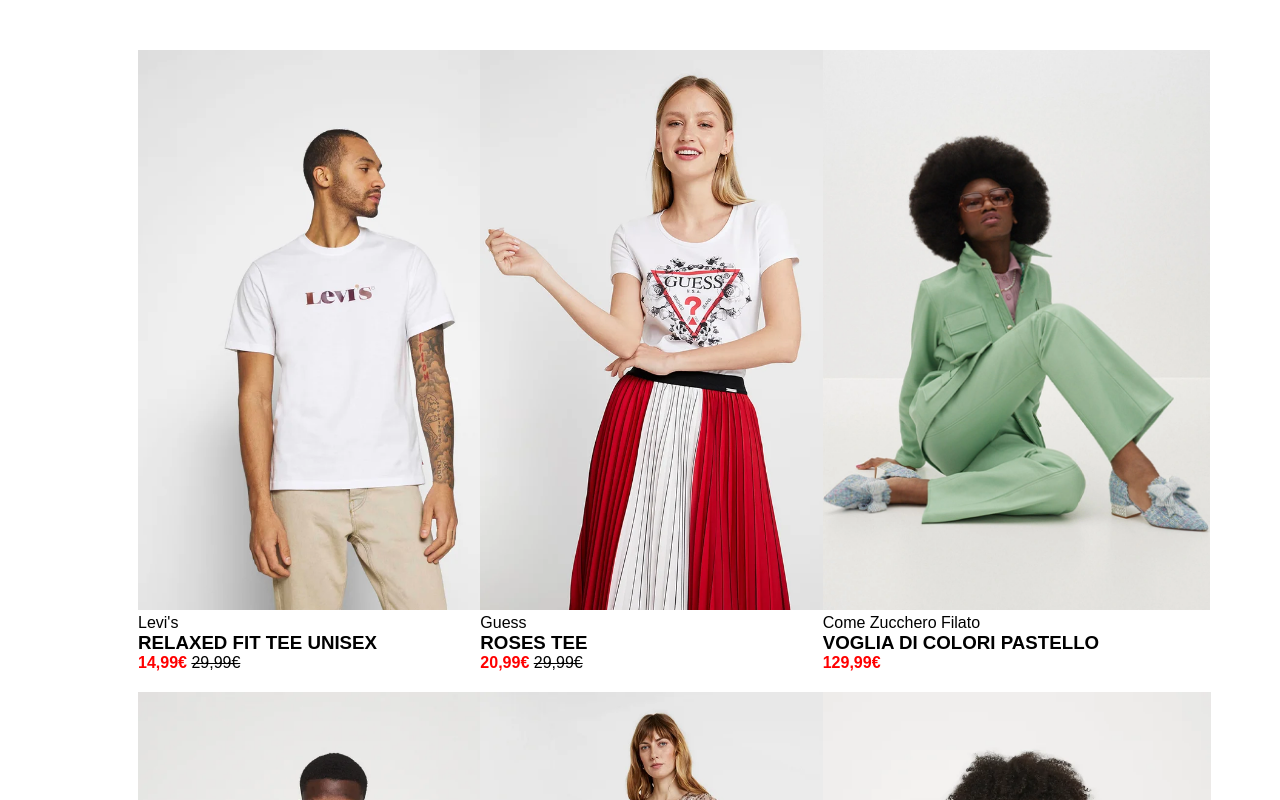
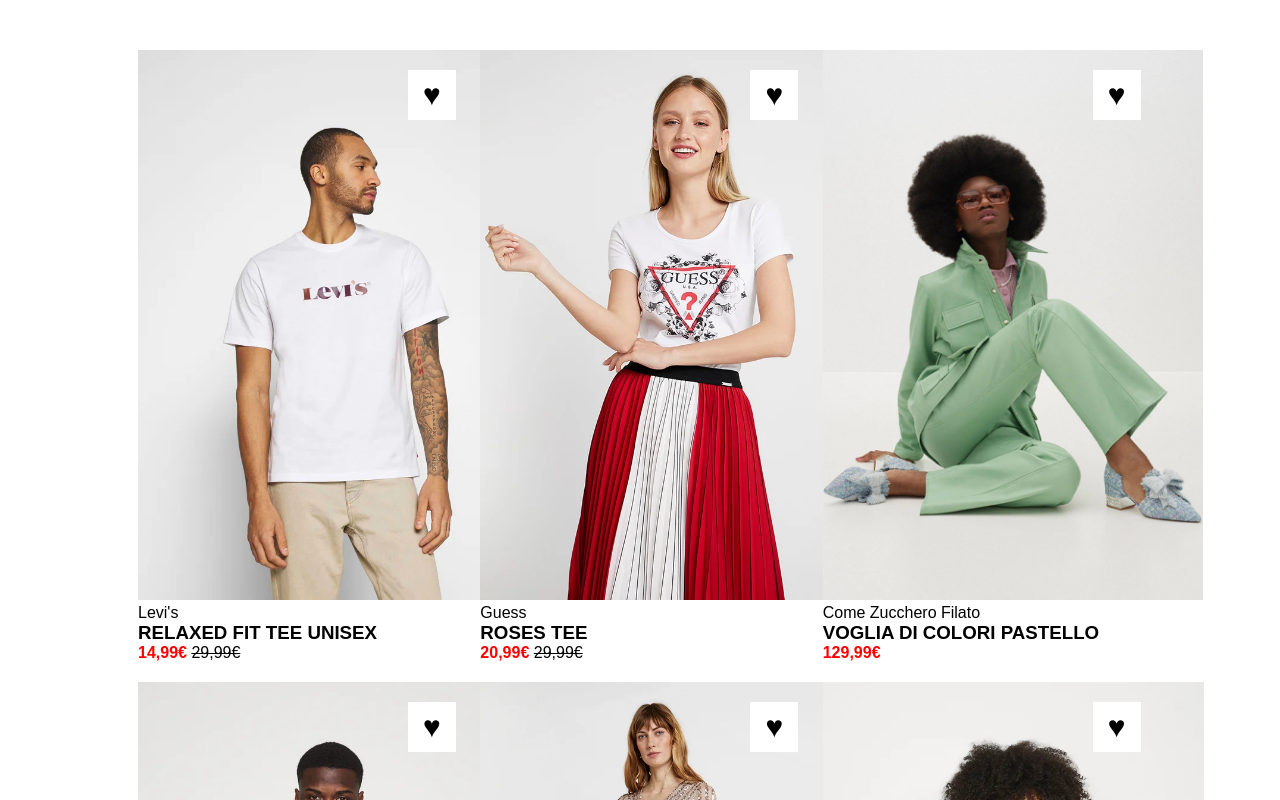
Before and after one commit to AngelaDeP/html-css-boolando, a plain HTML site: page index.html in a window 1280 px wide. Shown: the top 800 px of the page. Drawn offline with Linux system fonts and the light colour scheme.

Commit message:
Aggiunti i cuori

```diff
--- a/index.html
+++ b/index.html
@@ -15,6 +15,7 @@
             <div class="product">
                 <div class="product-image">
                     <img src="img/1.webp" alt="Relaxed Tee Unisex">
+                    <div class="wishlist">&hearts;</div>
                 </div>
 
                 <div class="product-text">
@@ -28,6 +29,7 @@
             <div class="product">
                 <div class="product-image">
                     <img src="img/2.webp" alt="Roses Tee">
+                    <div class="wishlist">&hearts;</div>
                 </div>
 
                 <div class="product-text">
@@ -41,6 +43,7 @@
             <div class="product">
                 <div class="product-image">
                     <img src="img/3.webp" alt="Color pastello">
+                    <div class="wishlist">&hearts;</div>
                 </div>
 
                 <div class="product-text">
@@ -53,6 +56,7 @@
             <div class="product">
                 <div class="product-image">
                     <img src="img/4.webp" alt="Tee Unisex">
+                    <div class="wishlist">&hearts;</div>
                 </div>
 
                 <div class="product-text">
@@ -66,6 +70,7 @@
             <div class="product">
                 <div class="product-image">
                     <img src="img/5.webp" alt="Roses Tee">
+                    <div class="wishlist">&hearts;</div>
                 </div>
 
                 <div class="product-text">
@@ -78,6 +83,7 @@
             <div class="product">
                 <div class="product-image">
                     <img src="img/6.webp" alt="Maglione nero">
+                    <div class="wishlist">&hearts;</div>
                 </div>
 
                 <div class="product-text">
--- a/style.css
+++ b/style.css
@@ -17,7 +17,20 @@
 }
 
 img {
-    height: 560px;
+    height: 550px;
+}
+
+.product-image {
+    position: relative;
+}
+
+.wishlist {
+	position: absolute;
+	top: 20px;
+    right: 0;
+	font-size: 30px;
+	background-color: #fff;
+	padding: 8px 15px;
 }
 
 .new-price {
```
